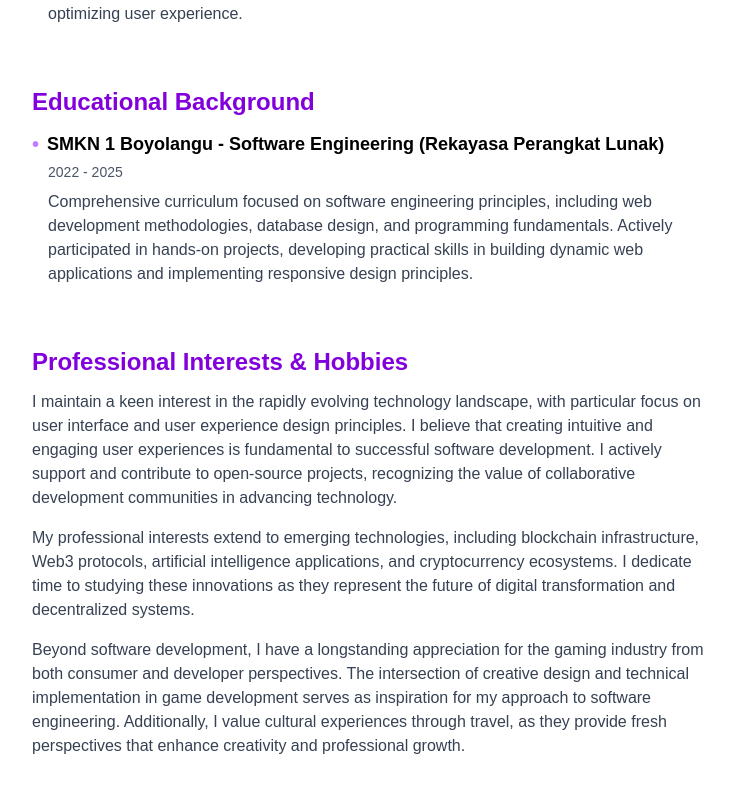
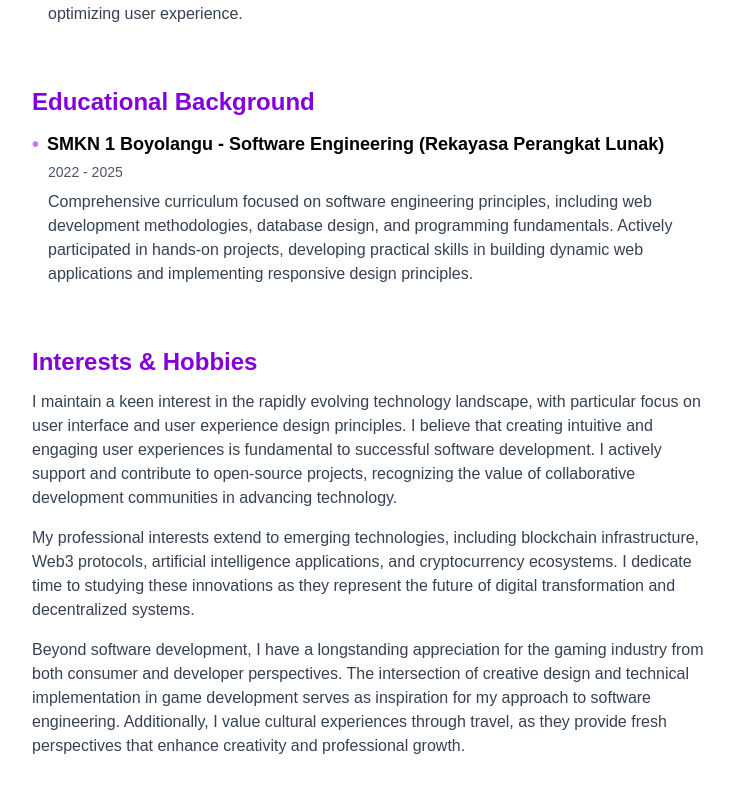
Before and after one commit to VinLvy/D-portfolio, a Next.js app: page /about in a window 1280 px wide. Shown: the part 3346-4138 px from the top of the page, without its empty margins (304-1038 px from the left). Built offline with nearby package versions, Linux system fonts and the light colour scheme.

Commit message:
About 5.8

```diff
--- a/src/app/about/page.js
+++ b/src/app/about/page.js
@@ -500,7 +500,7 @@ export default function About() {
 
             {/* Interests */}
             <section id="interests" className="mb-30 max-w-2xl text-left">
-              <h2 className="text-2xl font-semibold mb-3 text-purple-700 dark:text-purple-400">Professional Interests & Hobbies</h2>
+              <h2 className="text-2xl font-semibold mb-3 text-purple-700 dark:text-purple-400">Interests & Hobbies</h2>
               <p className="text-gray-700 dark:text-gray-300">
                 I maintain a keen interest in the rapidly evolving technology landscape, with particular focus on user interface and user experience design principles. I believe that creating intuitive and engaging user experiences is fundamental to successful software development. I actively support and contribute to open-source projects, recognizing the value of collaborative development communities in advancing technology.
               </p>
```
